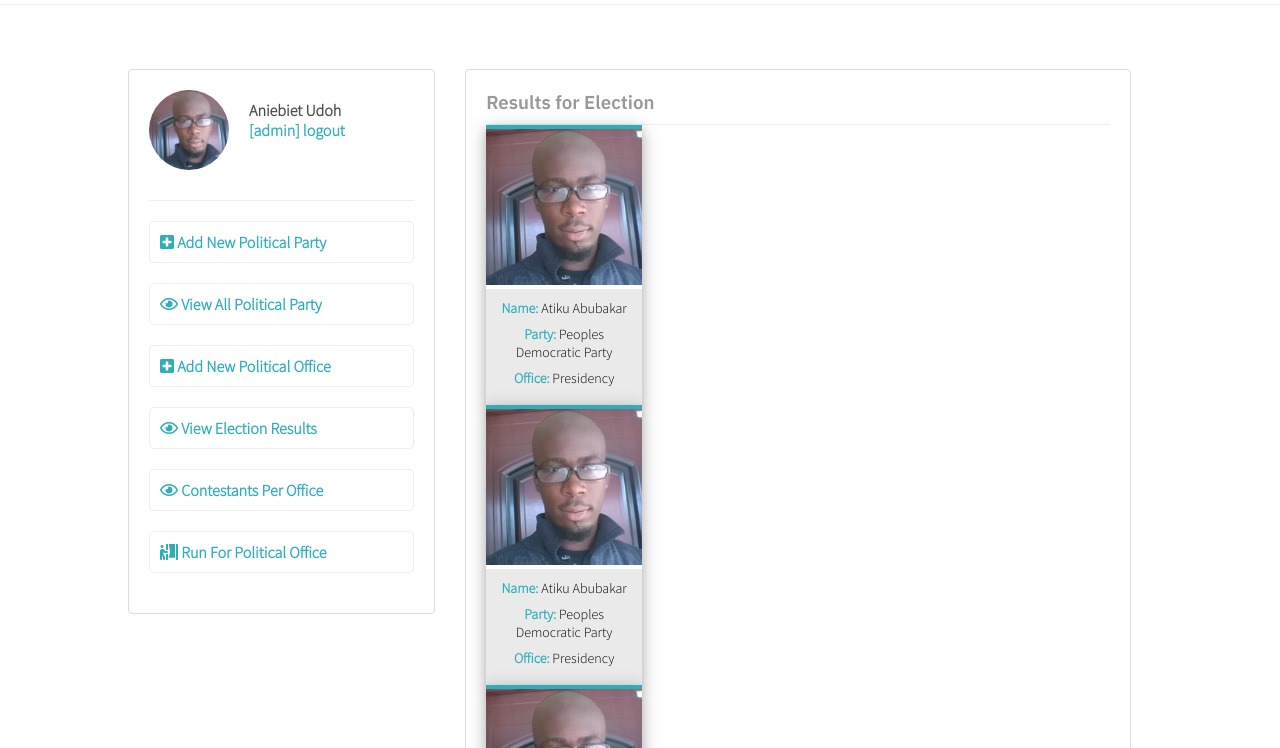
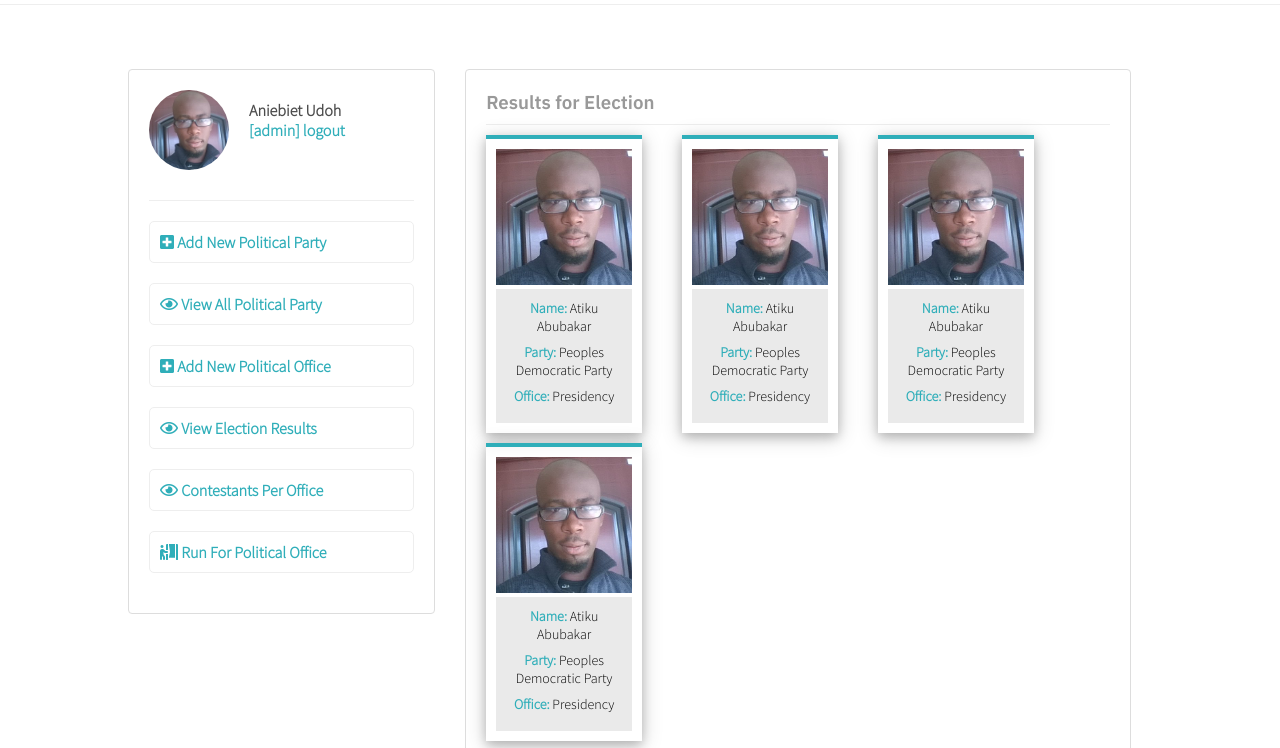
Before and after one commit to aniebietudoh/politico, a plain HTML site: page UI/results.html in a window 1280 px wide. Shown: the part 52-800 px from the top of the page. Drawn offline with Linux system fonts and the light colour scheme.

Commit message:
[feature #163500615] add new UI styles

```diff
--- a/UI/styles/politico.css
+++ b/UI/styles/politico.css
@@ -117,10 +117,20 @@ span{
 }
 
 .ui-card {
+  box-sizing:border-box;
   width: 25%;
+  margin-right: 40px;
+  margin-top: 10px;
   font-family: 'Source Sans Pro', sans-serif;
   border-top: 4px solid var(--main-text-color);
   box-shadow: 0 4px 10px 0 rgba(0,0,0,0.2),0 4px 20px 0 rgba(0,0,0,0.19);
+  float: left;
+  padding: 10px;
+}
+.ui-card::after {
+  content: none;
+  display: table;
+  clear: both;
 }
 
 .card-image, img {
```
